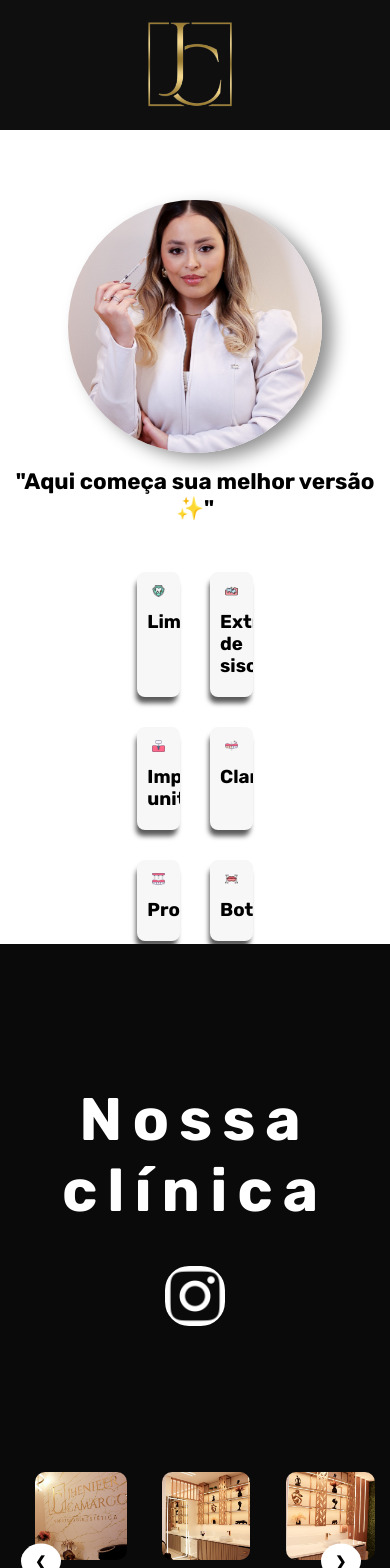
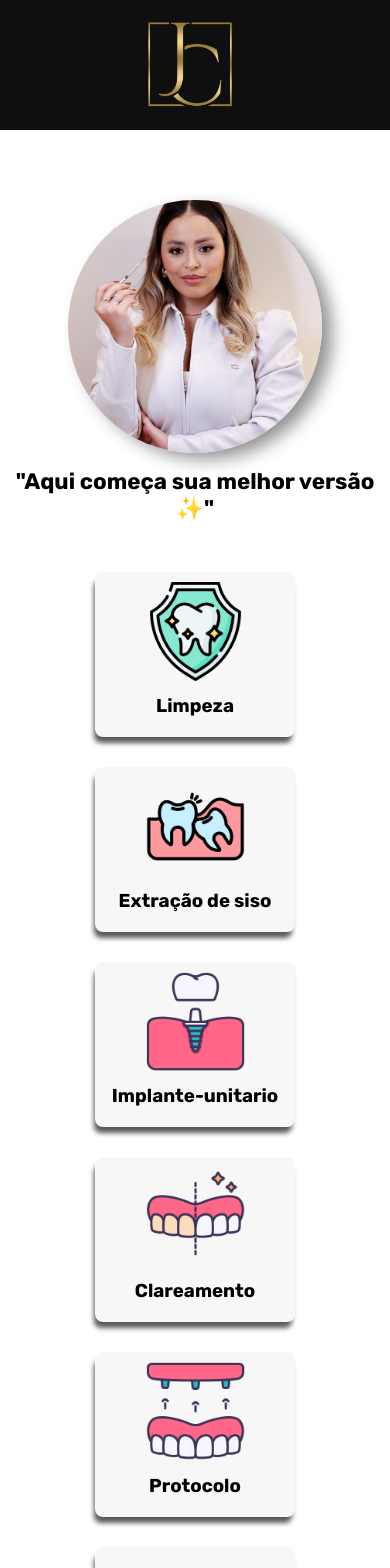
Before and after one commit to Wayne5421/app-dra-jhenifer, an Angular app: page / in a window 390 px wide. Shown: the top 1568 px of the page. Built offline with nearby package versions, Linux system fonts and the light colour scheme; a web font is replaced by a local one.

Commit message:
[Caio] Responsive app

```diff
--- a/src/app/components/body/body.component.css
+++ b/src/app/components/body/body.component.css
@@ -1,7 +1,7 @@
 
 .main-container {
     color: black;
-    height: 100vh;
+    min-height: 100vh;
     width: 100%;
     padding-top: 200px;
     display: flex;
@@ -216,8 +216,17 @@
 
     .tratamentos {
         justify-content: center;
-        max-width: 45%;
-    }
+        max-width: 100%;
+        padding: 0px 90px;
+        .item{
+          width: 200px;
+        }
+      }
+      .text{
+        h3{
+          font-size: clamp(1.5rem, 2vw, 4rem);
+        }
+      }
 
     .image{
         height: 30vh;
--- a/src/app/components/clinica/clinica.component.css
+++ b/src/app/components/clinica/clinica.component.css
@@ -8,9 +8,8 @@
     flex-direction: column;
     align-items: center;
     justify-content: center;
-    padding: 0;
     box-sizing: border-box;
-    margin-top: 100px;
+
 }
 
 .title {
@@ -43,19 +42,19 @@
     align-items: center;
     position: relative;
     height: 100%;
+    overflow: hidden;
 }
 
 .slides {
     display: flex;
     transition: transform 0.5s ease-in-out;
     width: 100%;
-    gap: 2px;
+    /* gap: 2px; */
     box-sizing: border-box;
-    margin-bottom: 90px;
 }
 
 .slide {
-    flex: 0 0 35%;
+    flex: 0 0 33%;
     max-height: 660px;
     display: flex;
     justify-content: center;
@@ -63,8 +62,7 @@
     overflow: hidden;
     border-radius: 15px;
     box-sizing: border-box;
-    margin: 0;
-    padding: 0;
+
 }
 
 .slide img {
@@ -102,3 +100,30 @@ button:hover {
 .next {
     right: 10px;
 }
+
+@media (max-width: 600px) {
+  .slide {
+    flex: 0 0 50%;
+    max-height: 660px;
+    display: flex;
+    justify-content: center;
+    align-items: center;
+    overflow: hidden;
+    border-radius: 15px;
+    box-sizing: border-box;
+
+}
+}
+@media (max-width: 460px) {
+  .slide {
+    flex: 0 0 100%;
+    max-height: 300px;
+    display: flex;
+    justify-content: center;
+    align-items: center;
+    overflow: hidden;
+    border-radius: 15px;
+    box-sizing: border-box;
+
+}
+}
--- a/src/app/components/clinica/clinica.component.html
+++ b/src/app/components/clinica/clinica.component.html
@@ -4,7 +4,7 @@
         <a data-aos="zoom-in"
         data-aos-duration="1000" href="#"><img class="instagram" src="/assets/carrossel/instagram.png" alt=""></a>
     </div>
-    <div class="carrossel">
+    <div class="carrossel" >
         <div class="slides" [style.transform]="transform">
             <div data-aos="zoom-in" *ngFor="let image of images; let i = index" class="slide">
                 <img [src]="'/assets/carrossel/' + image" alt="">
--- a/src/app/components/clinica/clinica.component.ts
+++ b/src/app/components/clinica/clinica.component.ts
@@ -19,8 +19,19 @@ export class ClinicaComponent {
   currentIndex = 0;
 
   get transform() {
+    let width = document.querySelector(".carrossel")!.clientWidth
+    if(width >= 542){
+      return `translateX(-${this.currentIndex * 33}%)`;
+    }
+    else if(width <= 600 && width > 413){
+      return `translateX(-${this.currentIndex * 50}%)`;
 
-    return `translateX(-${this.currentIndex * 25}%)`;
+    }
+    else if(width <= 413){
+      return `translateX(-${this.currentIndex * 100}%)`;
+
+    }
+    return;
   }
 
   nextSlide() {
--- a/src/app/components/contact/contact.component.css
+++ b/src/app/components/contact/contact.component.css
@@ -2,7 +2,8 @@
     width: 100%;
     overflow: hidden;
     position: relative;
-    height: 87vh;
+    min-height: 87vh;
+    padding: 50px 20px;
 }
 
 .main-container::before {
--- a/src/app/components/contact/contact.component.html
+++ b/src/app/components/contact/contact.component.html
@@ -1,61 +1,45 @@
 <div id="clinica" class="main-container">
-
     <div class="content">
-
-
       <div data-aos="fade-right" class="title">
         <h1 class="welcome">Venha nos conhecer !</h1>
 
         <div class="local">
-
           <h1>
-
-                    <a href="https://maps.app.goo.gl/ykuBWzXZ1unt8Nas7" target="_blank">Av. Sábato Ronsini, 397<br>
-                        Sala 2 - SBO</a>
+            <a href="https://maps.app.goo.gl/ykuBWzXZ1unt8Nas7" target="_blank"
+              >Av. Sábato Ronsini, 397<br />
+              Sala 2 - SBO</a
+            >
           </h1>
-
         </div>
 
-            <div
-            data-aos="zoom-in"
-            data-aos-duration="1000"
-            class="map">
-                <iframe src=
-                "https://www.google.com/maps/embed?pb=!1m18!1m12!1m3!1d3679.1716287683585!2d-47.41980942469388!3d-22.759011079359443!2m3!1f0!2f0!3f0!3m2!1i1024!2i768!4f13.1!3m3!1m2!1s0x94c89db7d6894e23%3A0xa648d5299924c0bc!2sAv.%20S%C3%A1bato%20Ronsini%2C%20397%20-%202%20-%20Centro%2C%20Santa%20B%C3%A1rbara%20d&#39;Oeste%20-%20SP%2C%2013450-013!5e0!3m2!1spt-BR!2sbr!4v1723350035750!5m2!1spt-BR!2sbr"
-                 width="850" height="350" style="border:0;" allowfullscreen="" loading="lazy" referrerpolicy="no-referrer-when-downgrade"></iframe>
+        <div data-aos="zoom-in" data-aos-duration="1000" class="map">
+          <iframe
+            src="https://www.google.com/maps/embed?pb=!1m18!1m12!1m3!1d3679.1716287683585!2d-47.41980942469388!3d-22.759011079359443!2m3!1f0!2f0!3f0!3m2!1i1024!2i768!4f13.1!3m3!1m2!1s0x94c89db7d6894e23%3A0xa648d5299924c0bc!2sAv.%20S%C3%A1bato%20Ronsini%2C%20397%20-%202%20-%20Centro%2C%20Santa%20B%C3%A1rbara%20d&#39;Oeste%20-%20SP%2C%2013450-013!5e0!3m2!1spt-BR!2sbr!4v1723350035750!5m2!1spt-BR!2sbr"
+            width="850"
+            height="350"
+            style="border: 0"
+            allowfullscreen=""
+            loading="lazy"
+            referrerpolicy="no-referrer-when-downgrade"
+          ></iframe>
+        </div>
       </div>
 
+      <div class="infos">
+        <div class="horarios">
+          <h2>Segunda - Sexta<br />09:00 - 19:00</h2>
+          <br /><br /><br />
+          <h2>Sabado<br />09:00 - 14:00</h2>
         </div>
-
-
-        <div class="infos">
-
-            <div class="horarios">
-
-                <h2>Segunda - Sexta<br>09:00 -  19:00</h2>
-                <br><br><br>
-                <h2>Sabado<br>09:00 - 14:00</h2>
-
-            </div>
-
-
-
 
         <div
           (click)="redirectToWhatsApp()"
           data-aos="zoom-in"
-                data-aos-duration="1000" class="agenda">
+          data-aos-duration="1000"
+          class="agenda"
+        >
           <h2><a href="">Agende sua avaliação</a></h2>
         </div>
       </div>
-
-
-
-
-
-
-
-
     </div>
-
   </div>
```
Also changed, not shown: src/app/components/body/body.component.html (line endings or trailing spaces), src/app/components/body/body.component.ts (line endings or trailing spaces), src/app/components/header/header.component.html (line endings or trailing spaces), src/app/components/header/header.component.ts (line endings or trailing spaces). Lines whose indentation alone changed are shown as unchanged.
